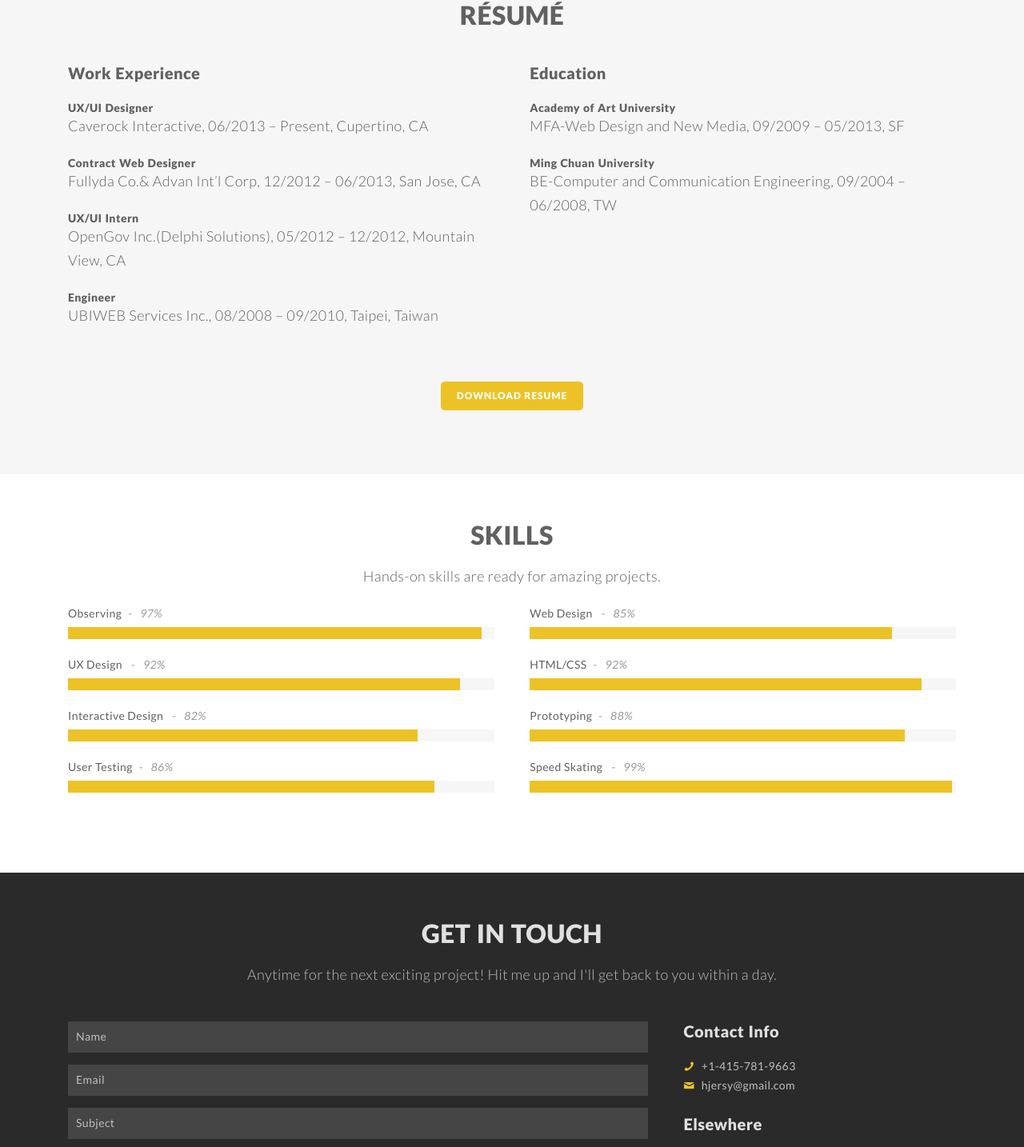
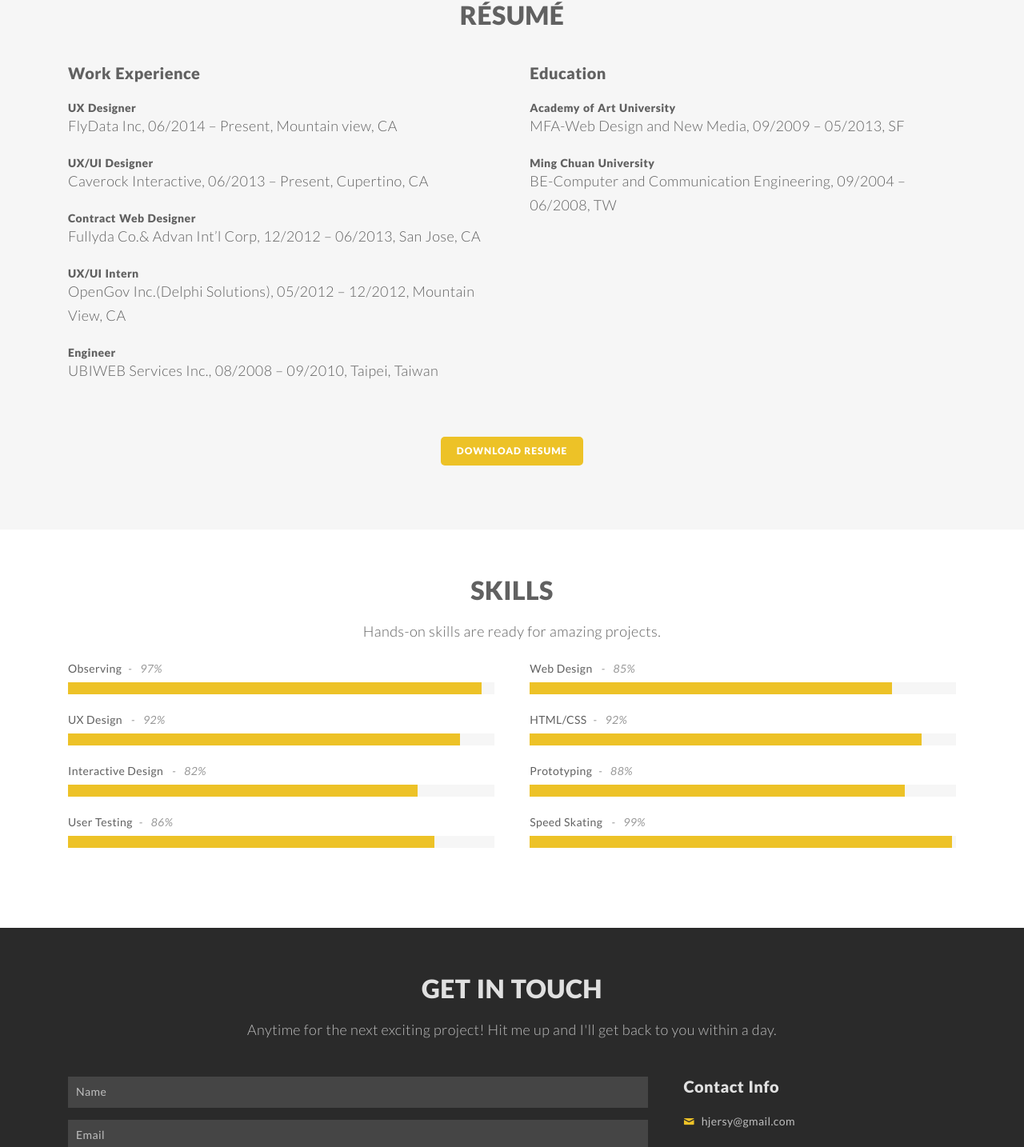
Before and after one commit to hjersy/hjersy.github.io, a plain HTML site: page index.html in a window 1280 px wide. Shown: the part 1986-3420 px from the top of the page at 80% size. Drawn offline with Linux system fonts and the light colour scheme.

Commit message:
Update info
- delete phone number
- update current working experience

```diff
--- a/index.html
+++ b/index.html
@@ -493,10 +493,11 @@ Observe users’ need is my passion, solve problem and provide better solution i
         <br>
       <div class="one-half">
           <h3>Work Experience</h3>
+          <h5 class="resume">UX Designer</h5><p class="resume">FlyData Inc, 06/2014 – Present, Mountain view, CA</p>
           <h5 class="resume">UX/UI Designer</h5><p class="resume">Caverock Interactive, 06/2013 – Present, Cupertino, CA</p>
-        <h5 class="resume">Contract Web Designer</h5><p class="resume">Fullyda Co.& Advan Int’l Corp, 12/2012 – 06/2013, San Jose, CA</p>
-        <h5 class="resume">UX/UI Intern</h5><p class="resume">OpenGov Inc.(Delphi Solutions), 05/2012 – 12/2012, Mountain View, CA</p>
-        <h5 class="resume">Engineer</h5><p class="resume">UBIWEB Services Inc., 08/2008 – 09/2010, Taipei, Taiwan</p>
+          <h5 class="resume">Contract Web Designer</h5><p class="resume">Fullyda Co.& Advan Int’l Corp, 12/2012 – 06/2013, San Jose, CA</p>
+          <h5 class="resume">UX/UI Intern</h5><p class="resume">OpenGov Inc.(Delphi Solutions), 05/2012 – 12/2012, Mountain View, CA</p>
+          <h5 class="resume">Engineer</h5><p class="resume">UBIWEB Services Inc., 08/2008 – 09/2010, Taipei, Taiwan</p>
       </div>
       <div class="one-half last">
         <h3>Education</h3>
@@ -610,7 +611,6 @@ Observe users’ need is my passion, solve problem and provide better solution i
       <div class="one-third last">
 	      <h3>Contact Info</h3>
           <div class="contact-details">
-          <i class="icon-phone contact"></i> +1-415-781-9663<br />
           <i class="icon-mail contact"></i> <a href="mailto:hjersy@gmail.com">hjersy@gmail.com</a>
           </div>
           <br />
```
